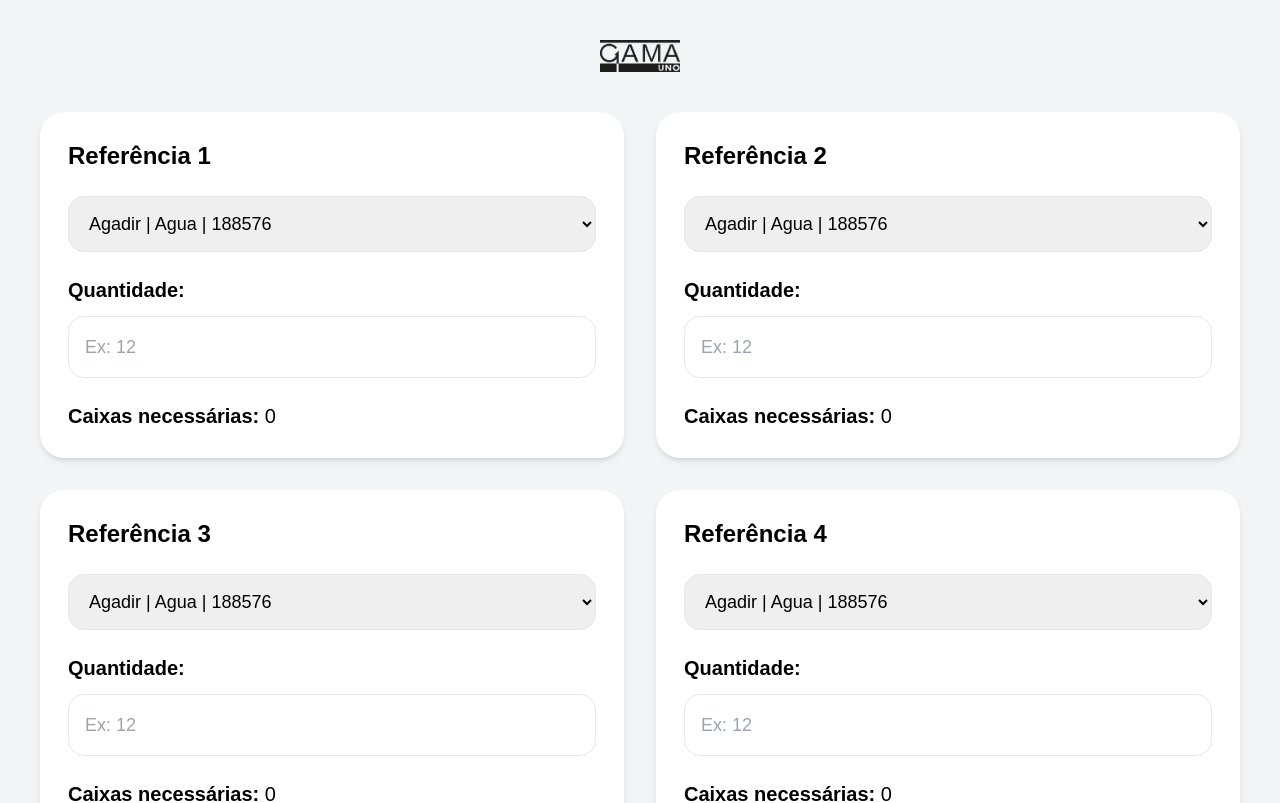
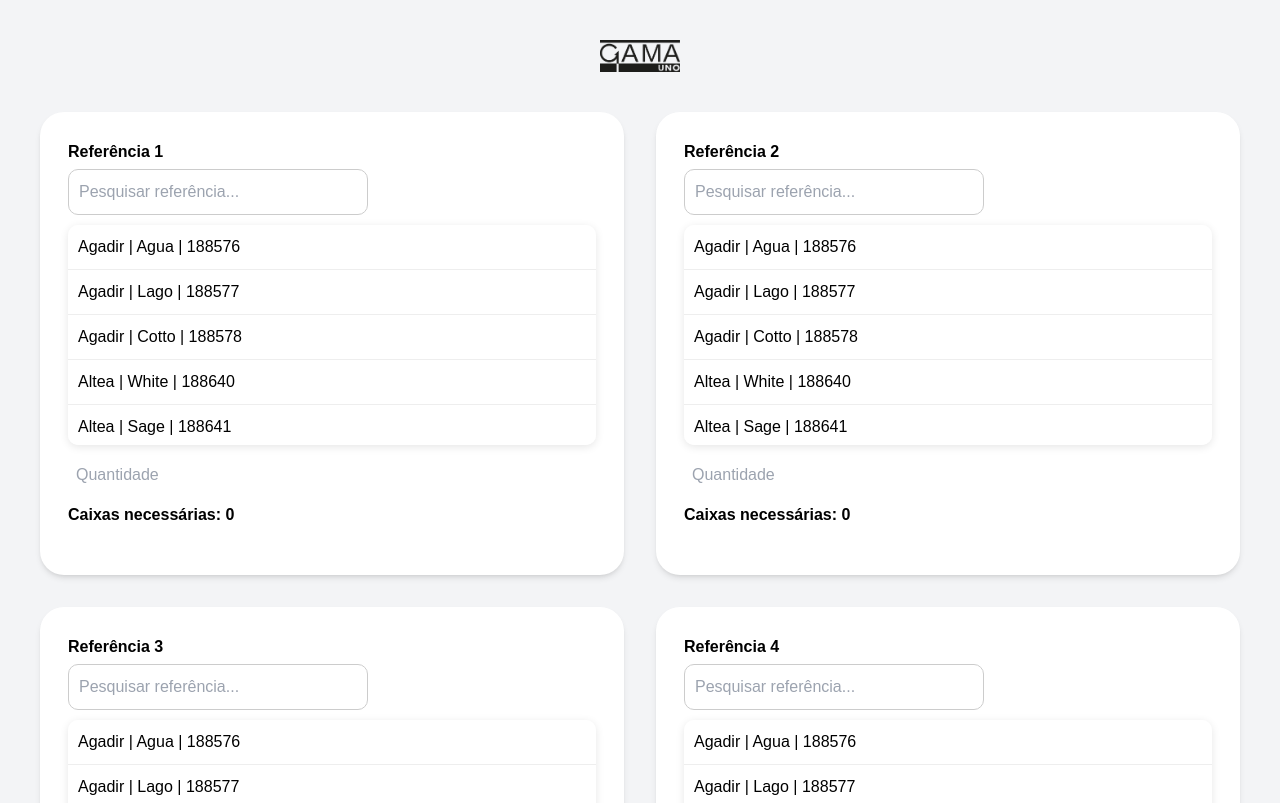
Before and after one commit to RubenCosta58/Calculadora-Portes, a React (Vite) app: page / in a window 1280 px wide. Shown: the top 803 px of the page. Built offline with nearby package versions, Linux system fonts and the light colour scheme.

Commit message:
Update App.jsx

```diff
--- a/App.jsx
+++ b/App.jsx
@@ -8,10 +8,10 @@ export default function App() {
 
   const [postalCode, setPostalCode] = useState("");
 
-  const [ref1, setRef1] = useState(products[0]?.ref || "");
-  const [ref2, setRef2] = useState(products[0]?.ref || "");
-  const [ref3, setRef3] = useState(products[0]?.ref || "");
-  const [ref4, setRef4] = useState(products[0]?.ref || "");
+  const [ref1, setRef1] = useState("");
+  const [ref2, setRef2] = useState("");
+  const [ref3, setRef3] = useState("");
+  const [ref4, setRef4] = useState("");
 
   const [sqm1, setSqm1] = useState("");
   const [sqm2, setSqm2] = useState("");
@@ -79,71 +79,122 @@ export default function App() {
       20
     );
 
+    doc.setFontSize(14);
+
     doc.text(
       `Código Postal: ${postalCode}`,
       20,
-      40
+      45
     );
 
     doc.text(
       `Zona: ${zone || "-"}`,
       20,
-      50
+      55
     );
 
     doc.text(
       `Peso Total: ${totalWeight.toFixed(2)} kg`,
       20,
-      60
+      75
     );
+
+    doc.text(
+      `Caixas Totais: ${totalBoxes}`,
+      20,
+      85
+    );
+
+    doc.text(
+      `m2 reais finais: ${realTotalSqm.toFixed(2)} m²`,
+      20,
+      95
+    );
+
+    doc.setFontSize(18);
 
     doc.text(
       `Valor Transporte: ${shippingPrice} €`,
       20,
-      70
+      120
     );
 
     doc.save("portes-dune.pdf");
   };
 
-  const renderCard = (
+  const renderReference = (
     title,
     ref,
     setRef,
     sqm,
     setSqm,
     boxes
-  ) => (
+  ) => {
 
-    <div className="bg-white rounded-3xl shadow-md p-7">
+    const filteredProducts = products.filter((product) =>
+      product.ref.toLowerCase().includes(ref.toLowerCase())
+    );
 
-      <h2 className="text-2xl font-bold mb-6">
+    return (
+
+      <div style={{ marginBottom: "20px" }}>
+
+        <label
+          style={{
+            fontWeight: "bold",
+            display: "block",
+            marginBottom: "5px"
+          }}
+        >
           {title}
-      </h2>
+        </label>
 
-      <select
+        <input
+          type="text"
           value={ref}
           onChange={(e) =>
             setRef(e.target.value)
           }
-        className="w-full border rounded-2xl p-4 mb-6 text-lg"
+          placeholder="Pesquisar referência..."
+          style={{
+            padding: "10px",
+            width: "300px",
+            marginBottom: "10px",
+            borderRadius: "10px",
+            border: "1px solid #ccc"
+          }}
+        />
+
+        <div
+          style={{
+            background: "#fff",
+            borderRadius: "10px",
+            overflow: "hidden",
+            marginBottom: "10px",
+            boxShadow: "0 2px 8px rgba(0,0,0,0.1)",
+            maxHeight: "220px",
+            overflowY: "auto"
+          }}
         >
 
-        {products.map((p) => (
+          {filteredProducts.slice(0, 8).map((p) => (
 
-          <option
+            <div
               key={p.ref}
-            value={p.ref}
+              onClick={() => setRef(p.ref)}
+              style={{
+                padding: "10px",
+                cursor: "pointer",
+                borderBottom: "1px solid #eee"
+              }}
             >
+
               {p.ref}
-          </option>
+
+            </div>
 
           ))}
 
-      </select>
-
-      <div className="font-bold text-xl mb-3">
-        Quantidade:
         </div>
 
         <input
@@ -152,22 +203,26 @@ export default function App() {
           onChange={(e) =>
             setSqm(e.target.value)
           }
-        placeholder="Ex: 12"
-        className="w-full border rounded-2xl p-4 text-lg"
+          placeholder="Quantidade"
+          style={{
+            padding: "8px",
+            width: "120px"
+          }}
         />
 
-      <div className="mt-6 text-xl">
-
-        <strong>
-          Caixas necessárias:
-        </strong>{" "}
-        {boxes}
-
+        <div
+          style={{
+            marginTop: "8px",
+            fontWeight: "bold"
+          }}
+        >
+          Caixas necessárias: {boxes}
         </div>
 
       </div>
 
     );
+  };
 
   return (
 
@@ -175,7 +230,7 @@ export default function App() {
 
       <div className="max-w-7xl mx-auto">
 
-        {/* LOGO CENTRADO */}
+        {/* LOGO */}
 
         <div className="flex justify-center mb-10">
 
@@ -191,7 +246,9 @@ export default function App() {
 
         <div className="grid md:grid-cols-2 gap-8 mb-12">
 
-          {renderCard(
+          <div className="bg-white rounded-3xl shadow-md p-7">
+
+            {renderReference(
               "Referência 1",
               ref1,
               setRef1,
@@ -200,7 +257,11 @@ export default function App() {
               boxes1
             )}
 
-          {renderCard(
+          </div>
+
+          <div className="bg-white rounded-3xl shadow-md p-7">
+
+            {renderReference(
               "Referência 2",
               ref2,
               setRef2,
@@ -209,7 +270,11 @@ export default function App() {
               boxes2
             )}
 
-          {renderCard(
+          </div>
+
+          <div className="bg-white rounded-3xl shadow-md p-7">
+
+            {renderReference(
               "Referência 3",
               ref3,
               setRef3,
@@ -218,7 +283,11 @@ export default function App() {
               boxes3
             )}
 
-          {renderCard(
+          </div>
+
+          <div className="bg-white rounded-3xl shadow-md p-7">
+
+            {renderReference(
               "Referência 4",
               ref4,
               setRef4,
@@ -226,6 +295,8 @@ export default function App() {
               setSqm4,
               boxes4
             )}
+
+          </div>
 
         </div>
 
```
Lines whose indentation alone changed are shown as unchanged.
